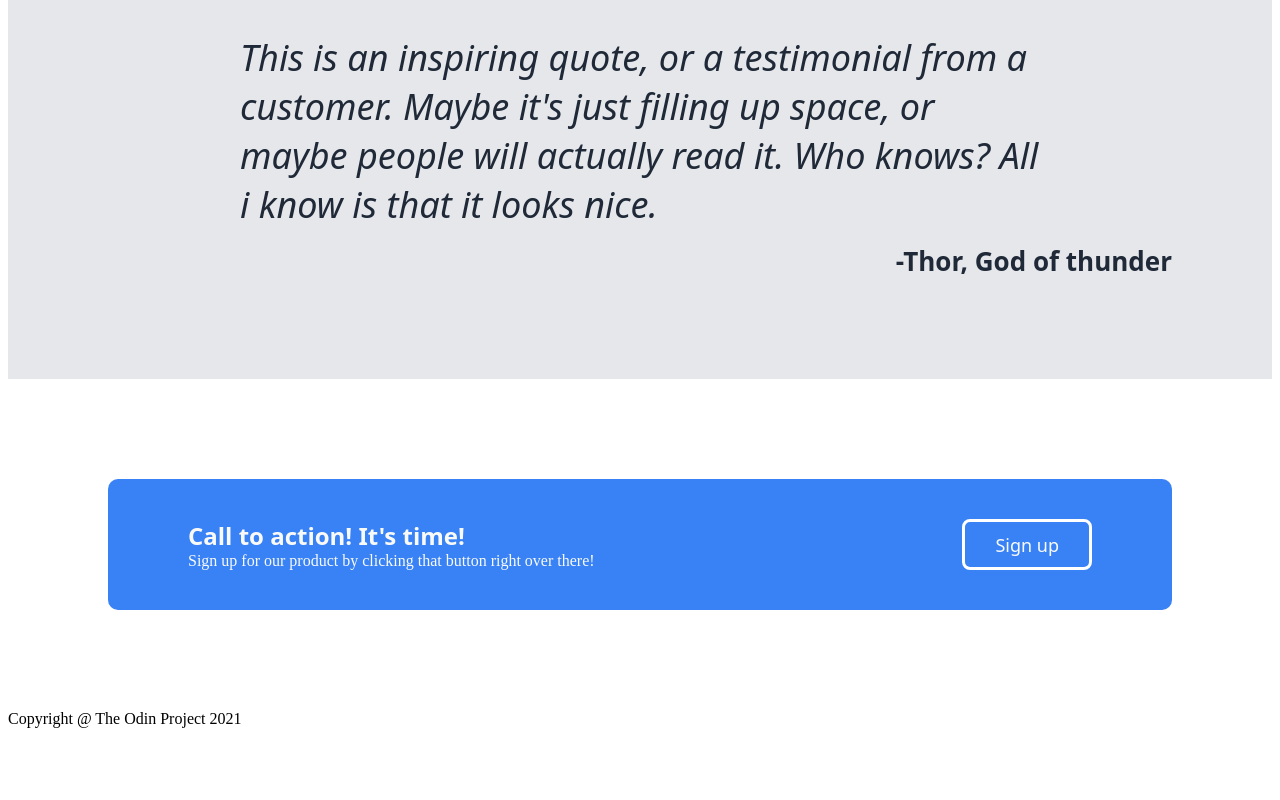
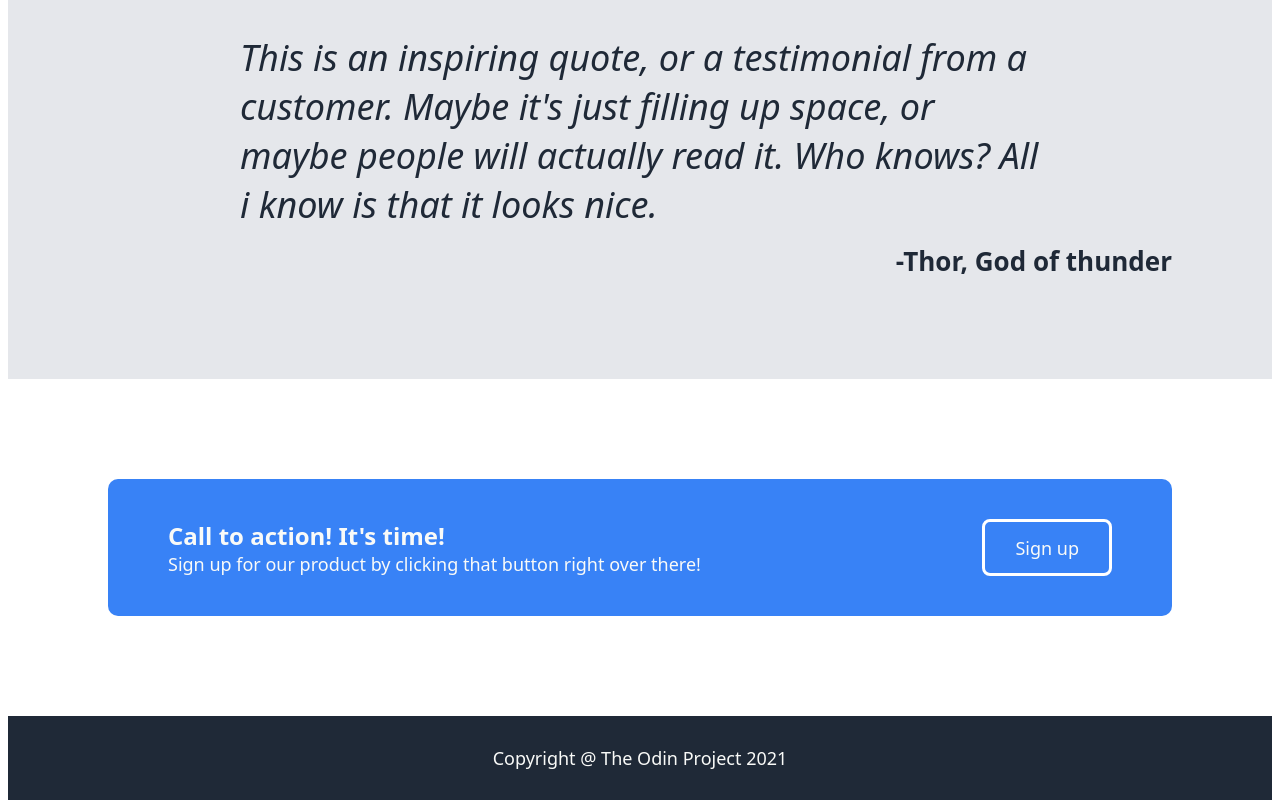
Before and after one commit to ChrisRamFrontEnd/landing-Page, a plain HTML site: page index.html in a window 1280 px wide. Shown: the part 794-1594 px from the top of the page. Before the commit the page ends 1522 px from the top, so only its background shows below. Drawn offline with Linux system fonts and the light colour scheme.

Commit message:
add functionality to footer

```diff
--- a/style.css
+++ b/style.css
@@ -10,6 +10,7 @@ ul{
     gap: 16px;
 }
 
+.content.bottom .subtext,
 .item .subtext,
 .header .subtext,
 a{
@@ -168,11 +169,12 @@ body{
 .content.bottom .container{
     background-color: #3882f6;
     display: flex;
-    padding: 40px 80px;
+    padding: 40px 60px;
     justify-content: space-between;
     width: 1000px;
     flex: 0 auto;
     border-radius: 10px;
+    gap: 10px;
 }
 
 .content.bottom .head{
@@ -181,3 +183,12 @@ body{
     font-family: system-ui, -apple-system, BlinkMacSystemFont, 'Segoe UI', Roboto, Oxygen, Ubuntu, Cantarell, 'Open Sans', 'Helvetica Neue', sans-serif;
     color: #f9faf8;
 }
+.footer{
+    background-color: #1f2937;
+    text-decoration: none;
+    font-size: 18px;
+    color: #f9faf8;
+    font-family: system-ui, -apple-system, BlinkMacSystemFont, 'Segoe UI', Roboto, Oxygen, Ubuntu, Cantarell, 'Open Sans', 'Helvetica Neue', sans-serif;
+    padding: 30px;
+    text-align: center;
+}
```
